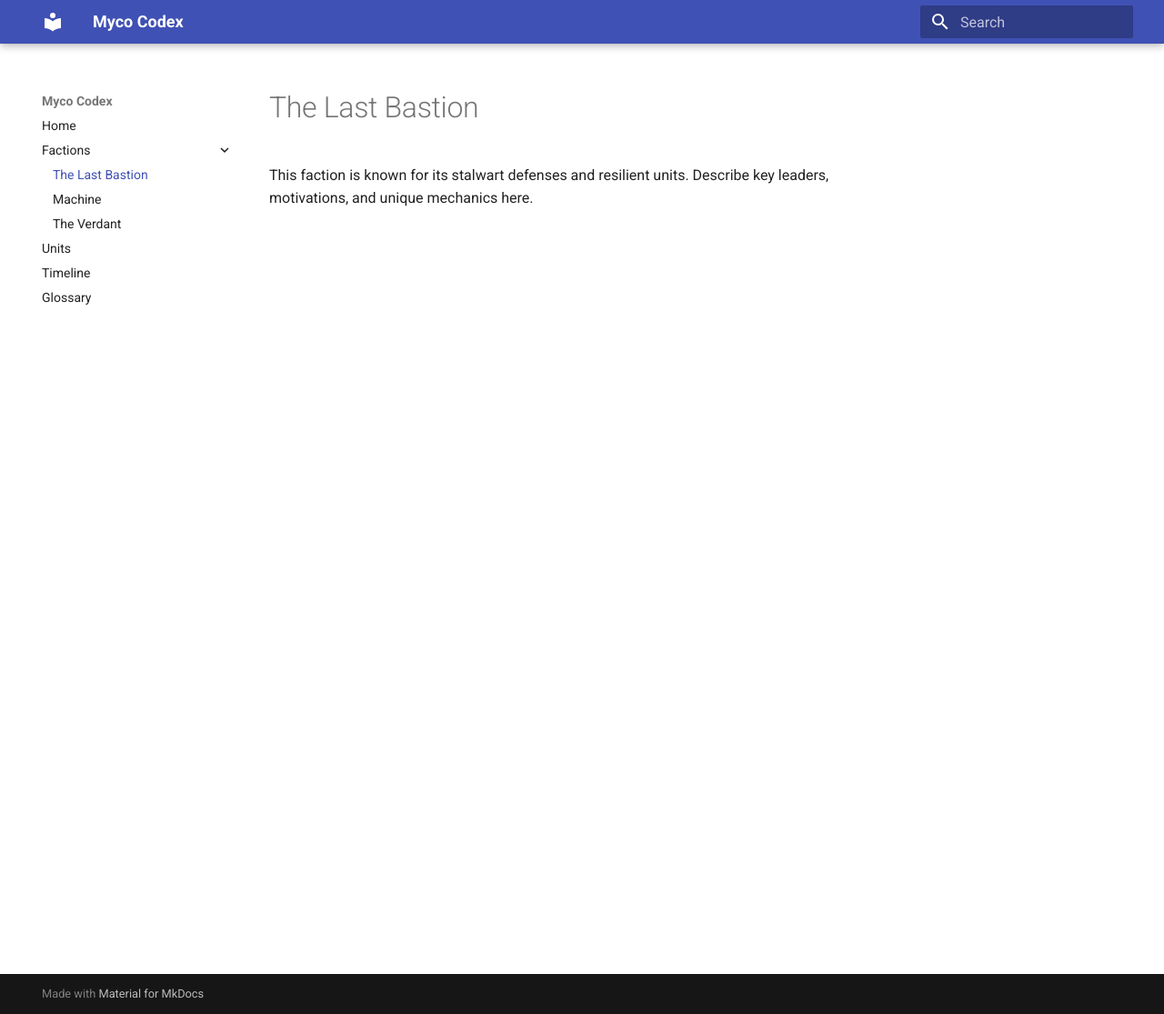
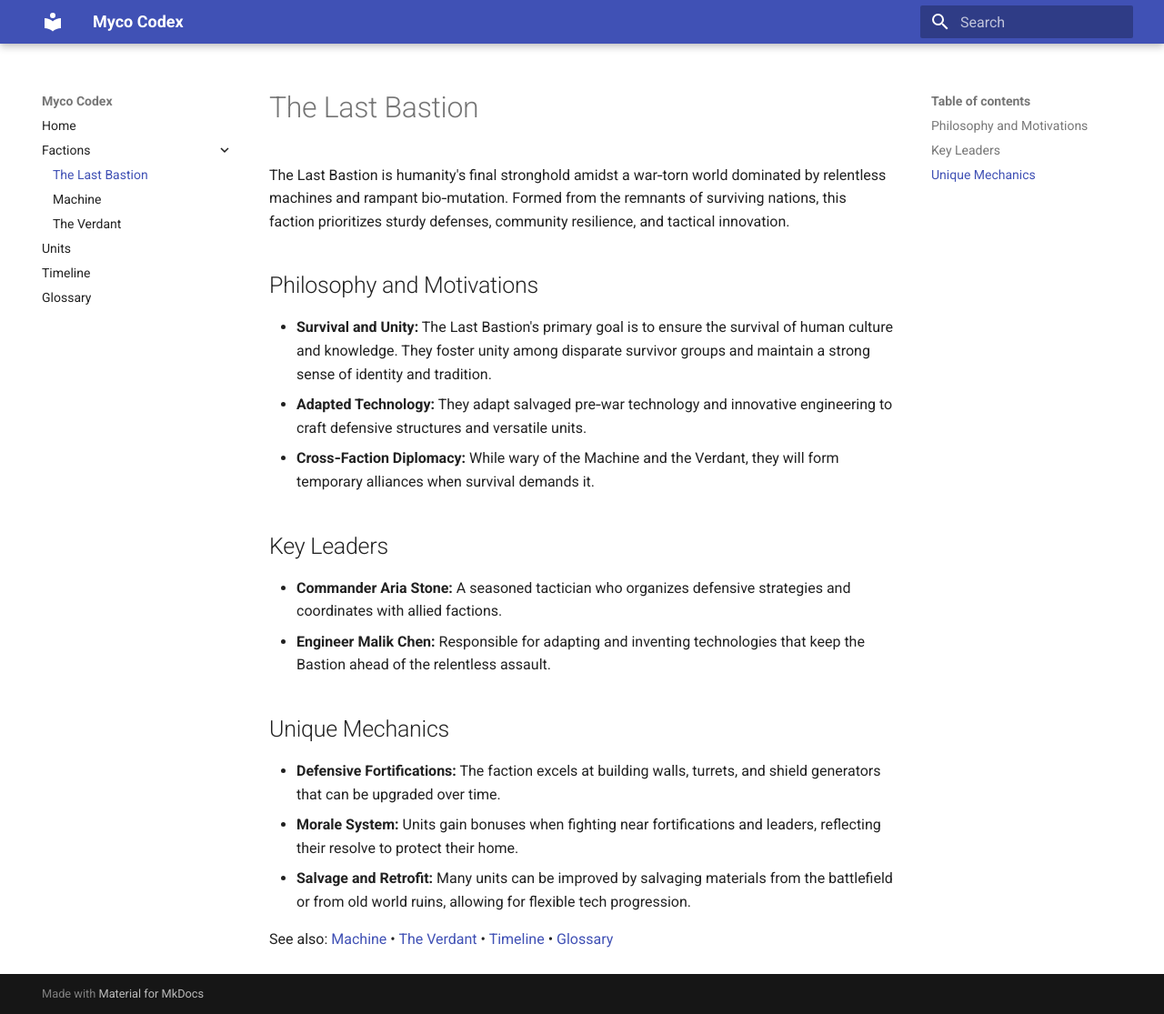
Before and after one commit to AJKennett/myco-codex, an MkDocs documentation site: the page built from docs/factions/last-bastion.md, in a window 1280 px wide and 1115 px high. Shown: the whole window at 91% size. Built offline with MkDocs 1.6.1 and Material for MkDocs 9.7.7, drawn with Linux system fonts in a browser that asks for light colours.

Commit message:
Populate Last Bastion faction page

```diff
--- a/docs/factions/last-bastion.md
+++ b/docs/factions/last-bastion.md
@@ -1,3 +1,22 @@
 # The Last Bastion
 
-This faction is known for its stalwart defenses and resilient units. Describe key leaders, motivations, and unique mechanics here.
+The Last Bastion is humanity's final stronghold amidst a war‑torn world dominated by relentless machines and rampant bio‑mutation. Formed from the remnants of surviving nations, this faction prioritizes sturdy defenses, community resilience, and tactical innovation.
+
+## Philosophy and Motivations
+
+- **Survival and Unity:** The Last Bastion's primary goal is to ensure the survival of human culture and knowledge. They foster unity among disparate survivor groups and maintain a strong sense of identity and tradition.
+- **Adapted Technology:** They adapt salvaged pre‑war technology and innovative engineering to craft defensive structures and versatile units.
+- **Cross‑Faction Diplomacy:** While wary of the Machine and the Verdant, they will form temporary alliances when survival demands it.
+
+## Key Leaders
+
+- **Commander Aria Stone:** A seasoned tactician who organizes defensive strategies and coordinates with allied factions.
+- **Engineer Malik Chen:** Responsible for adapting and inventing technologies that keep the Bastion ahead of the relentless assault.
+
+## Unique Mechanics
+
+- **Defensive Fortifications:** The faction excels at building walls, turrets, and shield generators that can be upgraded over time.
+- **Morale System:** Units gain bonuses when fighting near fortifications and leaders, reflecting their resolve to protect their home.
+- **Salvage and Retrofit:** Many units can be improved by salvaging materials from the battlefield or from old world ruins, allowing for flexible tech progression.
+
+See also: [Machine](machine.md) • [The Verdant](verdant.md) • [Timeline](../timeline/index.md) • [Glossary](../glossary.md)
```
